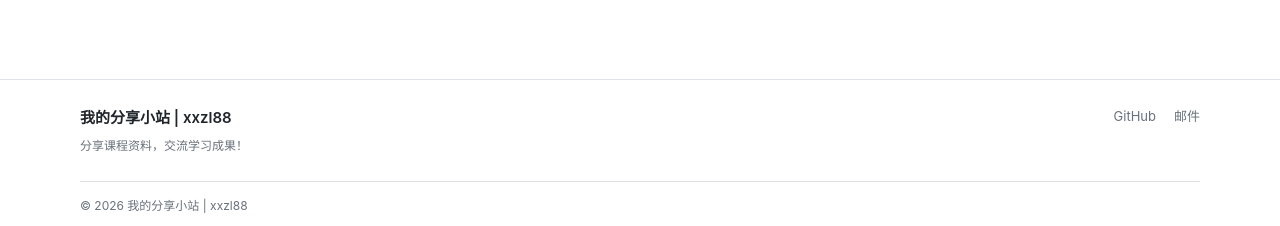
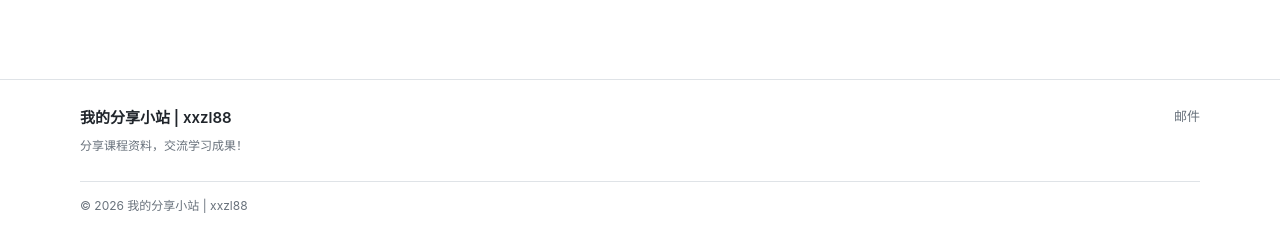
Before and after one commit to xxzl88/csu, a Jekyll site: the page built from index.html, in a window 1280 px wide. Shown: the part 691-917 px from the top of the page. Built offline with Jekyll 4.4.1, drawn with Linux system fonts in a browser that asks for light colours; the list of posts is cut into pages by our own code.

Commit message:
Update default.html

```diff
--- a/_layouts/default.html
+++ b/_layouts/default.html
@@ -39,7 +39,6 @@
           <p>{{ site.description }}</p>
         </div>
         <div class="footer-links">
-          {% if site.social.github %}<a href="{{ site.social.github }}" target="_blank" rel="noopener">GitHub</a>{% endif %}
           {% if site.social.email %}<a href="{{ site.social.email }}">邮件</a>{% endif %}
         </div>
       </div>
```
